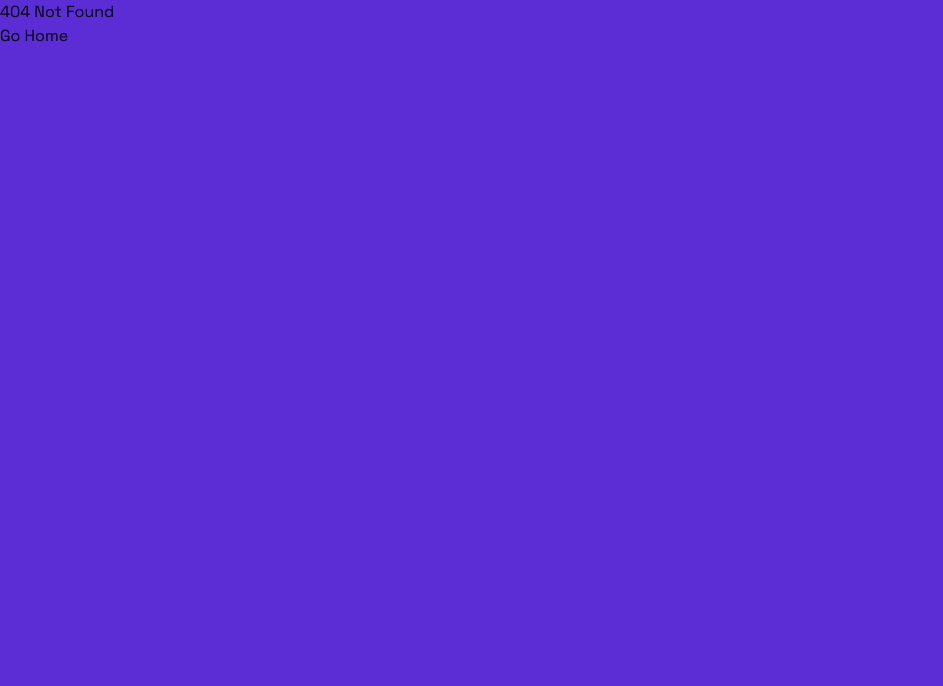
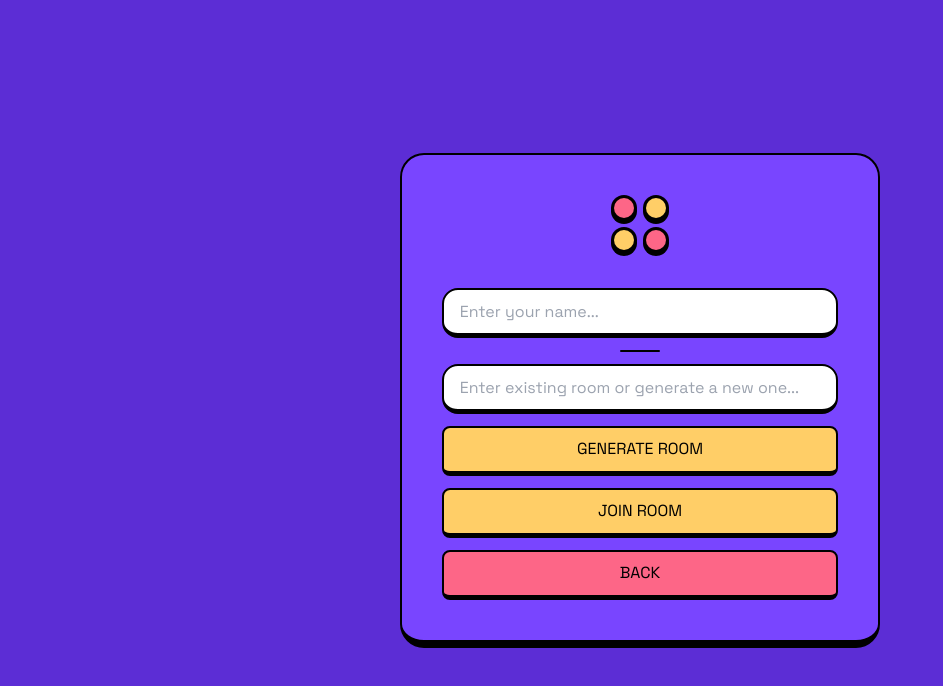
Before and after one commit to chonhenry/connect-four, a React (Vite) app in the folder connect-four-game-client/: page /join-room in a window 1280 px wide. Before the commit this address had no page. Shown: the top 686 px of the page, without its empty margins (0-943 px from the left). Built offline with nearby package versions, Linux system fonts and the light colour scheme.

Commit message:
join room component

```diff
--- a/connect-four-game-client/src/components/Home/Home.tsx
+++ b/connect-four-game-client/src/components/Home/Home.tsx
@@ -2,26 +2,8 @@ import { useState } from "react";
 import logo from "../../assets/images/logo.svg";
 import player from "../../assets/images/player-vs-player.svg";
 import { Link } from "react-router-dom";
-import Rules from "../Rules/Rules";
 
 const Home = () => {
-  const [rulesOpen, setRulesOpen] = useState(false);
-  const [name, setName] = useState("");
-
-  function generateRoom() {
-    const characters =
-      "ABCDEFGHIJKLMNOPQRSTUVWXYZabcdefghijklmnopqrstuvwxyz0123456789";
-    let result = "";
-    const LENGTH = 8;
-    const charactersLength = characters.length;
-
-    for (let i = 0; i < LENGTH; i++) {
-      result += characters.charAt(Math.floor(Math.random() * charactersLength));
-    }
-
-    return result;
-  }
-
   return (
     <div className="w-screen h-screen flex justify-center items-center">
       <div className="bg-purple w-[480px] h-[435px] mx-2 rounded-3xl border-2 border-b-8 flex flex-col justify-center items-center">
@@ -29,16 +11,23 @@ const Home = () => {
           <img src={logo} />
         </div>
 
-        <input
+        {/* <input
           className="rounded-2xl border-2 border-b-[5px] mb-3 py-2 px-4 w-10/12 h-[50px]"
           placeholder="Enter your name..."
           value={name}
           onChange={(e) => setName(e.target.value)}
-        />
-        <button className="mb-3 px-4 border-2 border-b-[5px] w-10/12 h-[50px] bg-yellow rounded-lg active:border-dark-purple uppercase flex justify-between items-center">
-          <div className="">player vs player</div>
-          <img src={player} className="h-[30px]" />
-        </button>
+        /> */}
+
+        <Link
+          className="mb-3 px-4 border-2 border-b-[5px] w-10/12 h-[50px] bg-yellow rounded-lg active:border-dark-purple"
+          to="/join-room"
+        >
+          <button className="uppercase flex justify-between items-center w-full h-full">
+            <div className="">player vs player</div>
+            <img src={player} className="h-[30px]" />
+          </button>
+        </Link>
+
         <Link
           className="text-left px-4 border-2 border-b-[5px] w-10/12 h-[50px] bg-white rounded-lg active:border-dark-purple"
           to="/rules"
--- /dev/null
+++ b/connect-four-game-client/src/components/JoinRoom.tsx
@@ -0,0 +1,117 @@
+import { useState } from "react";
+import logo from "../assets/images/logo.svg";
+import { Link } from "react-router-dom";
+import { useNavigate } from "react-router-dom";
+
+const CHARACTERS =
+  "ABCDEFGHIJKLMNOPQRSTUVWXYZabcdefghijklmnopqrstuvwxyz0123456789";
+const MIN_LENGTH = 3;
+const MAX_LENGTH = 8;
+const MIN_NAME_LENGTH = 3;
+const MAX_NAME_LENGTH = 15;
+const ERROR_MSG = `Room must be longer than ${MIN_LENGTH} characters and shorter than ${MAX_LENGTH} characters and contain only letters and numbers.`;
+const ERROR_MSG_NAME = `Name must be longer than ${MIN_NAME_LENGTH} characters and shorter than ${MAX_NAME_LENGTH} characters.`;
+
+const JoinRoom = () => {
+  const [name, setName] = useState("");
+  const [room, setRoom] = useState("");
+  const [errorMsgInvalidRoom, setErrorMsgInvalidRoom] = useState("");
+  const [errorMsgInvalidName, setErrorMsgInvalidName] = useState("");
+  const navigate = useNavigate();
+
+  function generateRoom() {
+    let result = "";
+    const charactersLength = CHARACTERS.length;
+
+    for (let i = 0; i < MAX_LENGTH; i++) {
+      result += CHARACTERS.charAt(Math.floor(Math.random() * charactersLength));
+    }
+
+    setErrorMsgInvalidRoom("");
+    setRoom(result);
+  }
+
+  function joinRoom(): void {
+    if (room.length < MIN_LENGTH || room.length > MAX_LENGTH) {
+      setErrorMsgInvalidRoom(ERROR_MSG);
+      return;
+    }
+
+    for (let i = 0; i < room.length; i++) {
+      if (!CHARACTERS.includes(room[i])) {
+        setErrorMsgInvalidRoom(ERROR_MSG);
+        return;
+      }
+    }
+
+    if (name.length < MIN_NAME_LENGTH || name.length > MAX_NAME_LENGTH) {
+      setErrorMsgInvalidName(ERROR_MSG_NAME);
+      return;
+    }
+
+    navigate("/game/" + room);
+  }
+
+  return (
+    <div className="w-screen h-screen flex justify-center items-center">
+      <div className="bg-purple w-[480px] mx-2 py-10 rounded-3xl border-2 border-b-8 flex flex-col justify-center items-center">
+        <div className="mb-8">
+          <img src={logo} />
+        </div>
+
+        <input
+          className="rounded-2xl border-2 border-b-[5px] py-2 px-4 w-10/12 h-[50px]"
+          placeholder="Enter your name..."
+          value={name}
+          onChange={(e) => setName(e.target.value)}
+        />
+
+        {errorMsgInvalidName.length > 0 && (
+          <p className="text-red text-red-500 text-s w-10/12">
+            {errorMsgInvalidName}
+          </p>
+        )}
+
+        <div className="w-full flex justify-center">
+          <div className="h-[2px] w-10 bg-black rounded-full my-3"></div>
+        </div>
+
+        <input
+          className="rounded-2xl border-2 border-b-[5px] mb-3 py-2 px-4 w-10/12 h-[50px]"
+          placeholder="Enter existing room or generate a new one..."
+          value={room}
+          onChange={(e) => setRoom(e.target.value)}
+        />
+
+        {errorMsgInvalidRoom.length > 0 && (
+          <p className="text-red text-red-500 text-s mb-3 w-10/12">
+            {errorMsgInvalidRoom}
+          </p>
+        )}
+
+        <button
+          className="mb-3 px-4 border-2 border-b-[5px] w-10/12 bg-yellow h-[50px] rounded-lg active:border-dark-purple uppercase"
+          onClick={generateRoom}
+        >
+          Generate room
+        </button>
+
+        <button
+          className="mb-3 px-4 border-2 border-b-[5px] w-10/12 bg-yellow h-[50px] rounded-lg active:border-dark-purple uppercase"
+          onClick={joinRoom}
+        >
+          join room
+        </button>
+
+        <Link
+          className="px-4 border-2 border-b-[5px] w-10/12 h-[50px] bg-red rounded-lg active:border-dark-purple"
+          to="/"
+        >
+          <button className="uppercase w-full h-full">Back</button>
+        </Link>
+      </div>
+    </div>
+  );
+};
+
+export default JoinRoom;
--- a/connect-four-game-client/src/components/Rules/Rules.tsx
+++ b/connect-four-game-client/src/components/Rules/Rules.tsx
@@ -1,10 +1,5 @@
-import React from "react";
 import check from "../../assets/images/icon-check.svg";
 import { Link } from "react-router-dom";
-
-// interface RulesProps {
-//   close?: () => void;
-// }
 
 const Rules = () => {
   return (
--- a/connect-four-game-client/src/main.tsx
+++ b/connect-four-game-client/src/main.tsx
@@ -7,6 +7,7 @@ import "./index.css";
 import NotFoundPage from "./components/NotFoundPage.tsx";
 import Game from "./components/Game/Game.tsx";
 import Home from "./components/Home/Home.tsx";
+import JoinRoom from "./components/JoinRoom.tsx";
 
 const router = createBrowserRouter([
   {
@@ -19,6 +20,10 @@ const router = createBrowserRouter([
     element: <Rules />,
   },
   {
+    path: "/join-room",
+    element: <JoinRoom />,
+  },
+  {
     path: "/game/:roomId",
     element: <Game />,
   },
@@ -26,7 +31,6 @@ const router = createBrowserRouter([
 
 ReactDOM.createRoot(document.getElementById("root")!).render(
   <React.StrictMode>
-    {/* <App /> */}
     <RouterProvider router={router} />
   </React.StrictMode>
 );
```
